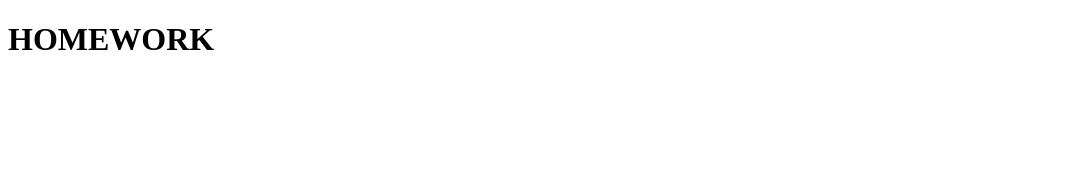
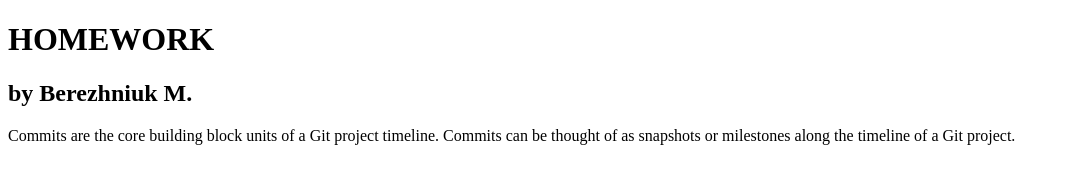
Before and after one commit to MarinaBerezhniuk/HOMEWORK, a plain HTML site: page index.html in a window 1280 px wide. Shown: the whole page, without its empty margins (0-1065 px from the left). Drawn offline with Linux system fonts and the light colour scheme.

Commit message:
comment added

```diff
--- a/index.html
+++ b/index.html
@@ -8,5 +8,7 @@
 </head>
 <body>
     <h1>HOMEWORK</h1>
+    <h2>by Berezhniuk M.</h2>
+    <p>Commits are the core building block units of a Git project timeline. Commits can be thought of as snapshots or milestones along the timeline of a Git project.</p>
 </body>
 </html>
```
